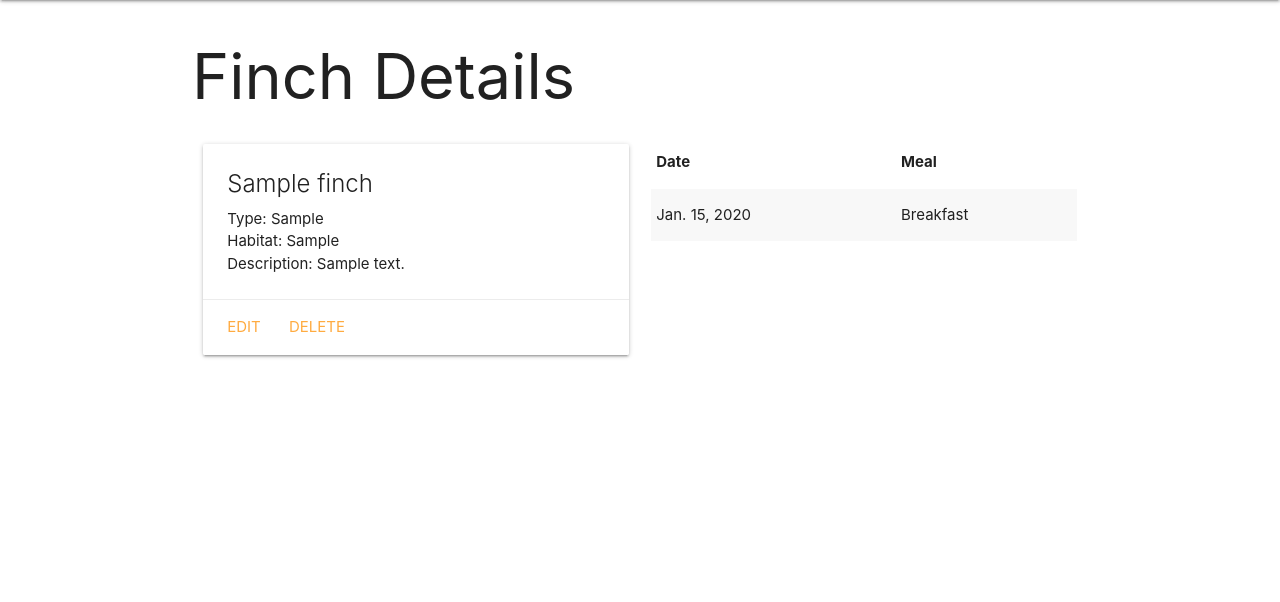
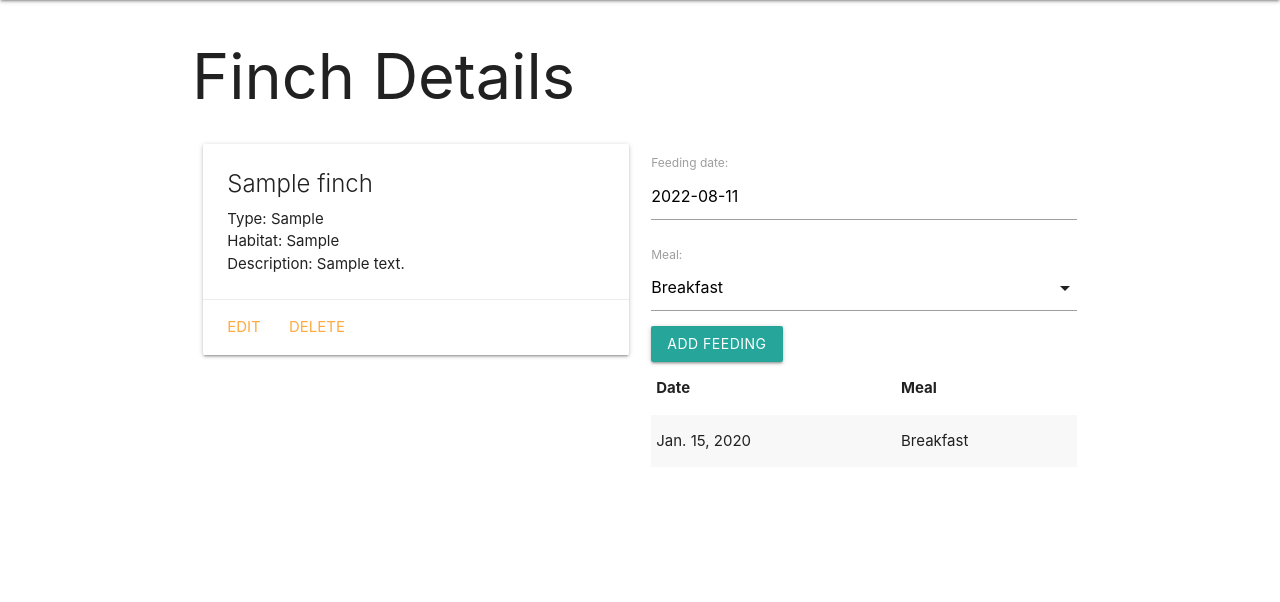
Before and after one commit to mkbozai/finchcollector, a Django app: page /finches/1/ in a window 1280 px wide. Shown: the part 64-666 px from the top of the page. Run offline with Django 4.2, Linux system fonts and the light colour scheme; tables that the repository leaves empty hold one stand-in row (values such as "Sample post").

Commit message:
add feeding functionality

```diff
--- a/main_app/templates/base.html
+++ b/main_app/templates/base.html
@@ -8,6 +8,7 @@
   <title>Finch Collector</title>
   <link rel="stylesheet" href="https://cdnjs.cloudflare.com/ajax/libs/materialize/1.0.0/css/materialize.min.css">
   <link rel="stylesheet" type="text/css" href="{% static 'css/style.css' %}">
+  <script src="https://cdnjs.cloudflare.com/ajax/libs/materialize/1.0.0/js/materialize.min.js"></script>
 </head>
 <body>
   <header class="navbar-fixed">
--- a/main_app/templates/finches/detail.html
+++ b/main_app/templates/finches/detail.html
@@ -19,6 +19,11 @@
     </div>
   </div>
   <div class="col s6">
+    <form action="{% url 'add_feeding' finch.id %}" method="POST">
+      {% csrf_token %}
+      {{ feeding_form.as_p }}
+      <button class="btn" type="submit">Add Feeding</button>
+    </form>
     <table class="striped">
       <thead>
         <tr><th>Date</th><th>Meal</th></tr>
@@ -34,4 +39,18 @@
     </table>
   </div>
 </div>
+
+<script>
+  const dateEl = document.getElementById('id_date');
+  M.Datepicker.init(dateEl, {
+    format: 'yyyy-mm-dd',
+    defaultDate: new Date(),
+    setDefaultDate: true,
+    autoClose: true
+  });
+
+  const selectEl = document.getElementById('id_meal');
+  M.FormSelect.init(selectEl);
+</script>
+
 {% endblock %}
--- a/main_app/urls.py
+++ b/main_app/urls.py
@@ -9,4 +9,5 @@ urlpatterns = [
     path('finches/create/', views.FinchCreate.as_view(), name='finches_create'),
     path('finches/<int:pk>/update', views.FinchUpdate.as_view(), name='finches_update'),
     path('finches/<int:pk>/delete/', views.FinchDelete.as_view(), name='finches_delete'),
+    path('finches/<int:finch_id>/add_feeding/', views.add_feeding, name='add_feeding'),
 ]
--- a/main_app/views.py
+++ b/main_app/views.py
@@ -1,6 +1,7 @@
-from django.shortcuts import render
+from django.shortcuts import render, redirect
 from django.views.generic.edit import CreateView, UpdateView, DeleteView
 from .models import Finch
+from .forms import FeedingForm
 
 # Create your views here.
 
@@ -16,7 +17,8 @@ def finches_index(request):
 
 def finches_detail(request, finch_id):
   finch = Finch.objects.get(id=finch_id)
-  return render(request, 'finches/detail.html', {'finch': finch})
+  feeding_form = FeedingForm()
+  return render(request, 'finches/detail.html', {'finch': finch, 'feeding_form': feeding_form})
 
 class FinchCreate(CreateView):
   model = Finch
@@ -29,3 +31,11 @@ class FinchUpdate(UpdateView):
 class FinchDelete(DeleteView):
   model = Finch
   success_url = '/finches/'
+
+def add_feeding(request, finch_id):
+  form = FeedingForm(request.POST)
+  if form.is_valid():
+    new_feeding = form.save(commit=False)
+    new_feeding.finch_id = finch_id
+    new_feeding.save()
+  return redirect('detail', finch_id=finch_id)
```
